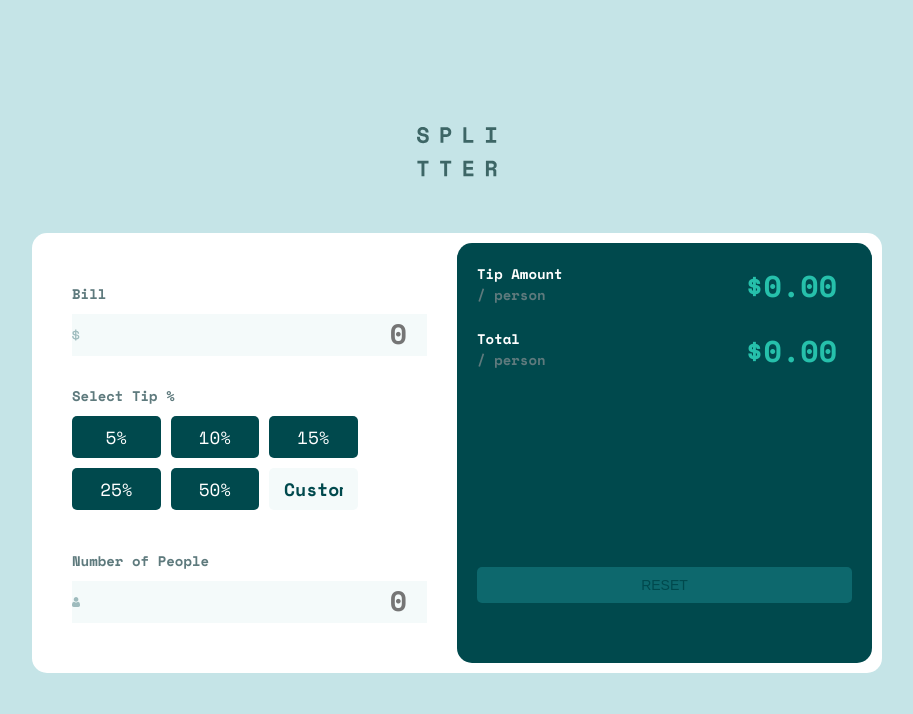
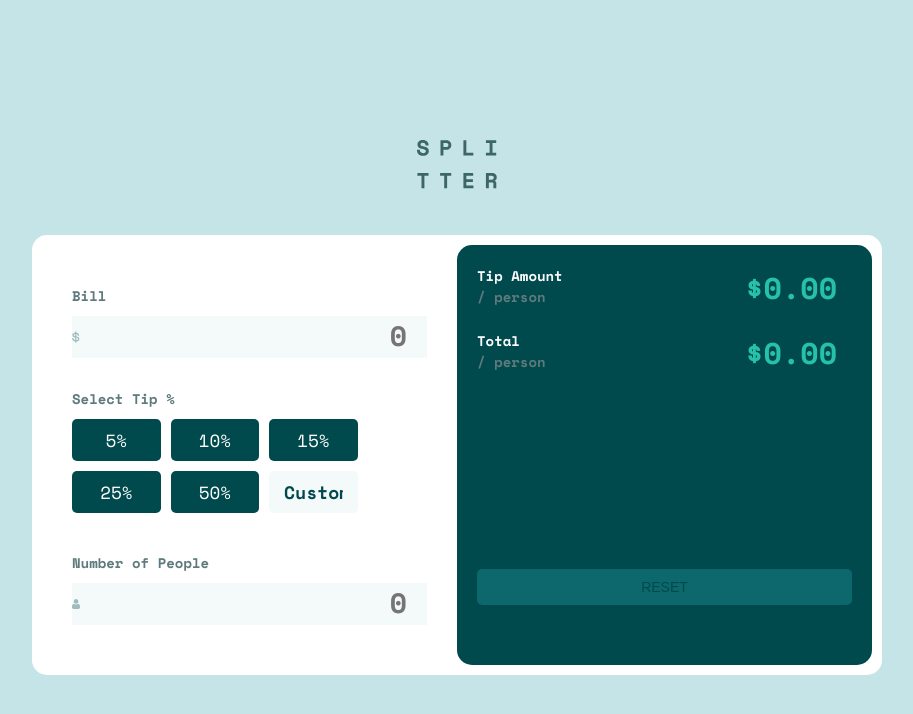
Before and after one commit to Priscilla-Rojas/tip-calculator, a plain HTML site: page index.html in a window 1280 px wide. Shown: the whole page, without its empty margins (183-1096 px from the left). Drawn offline with nearby package versions, Linux system fonts and the light colour scheme.

Commit message:
modificaciones esteticas

```diff
--- a/style.css
+++ b/style.css
@@ -38,7 +38,7 @@ body{
 body > header > img{
     background-color: transparent;
     width: 80px;
-    margin: 0 auto 50px;
+    margin: 15px auto 40px;
 }
 fieldset{
     border: none;
```
